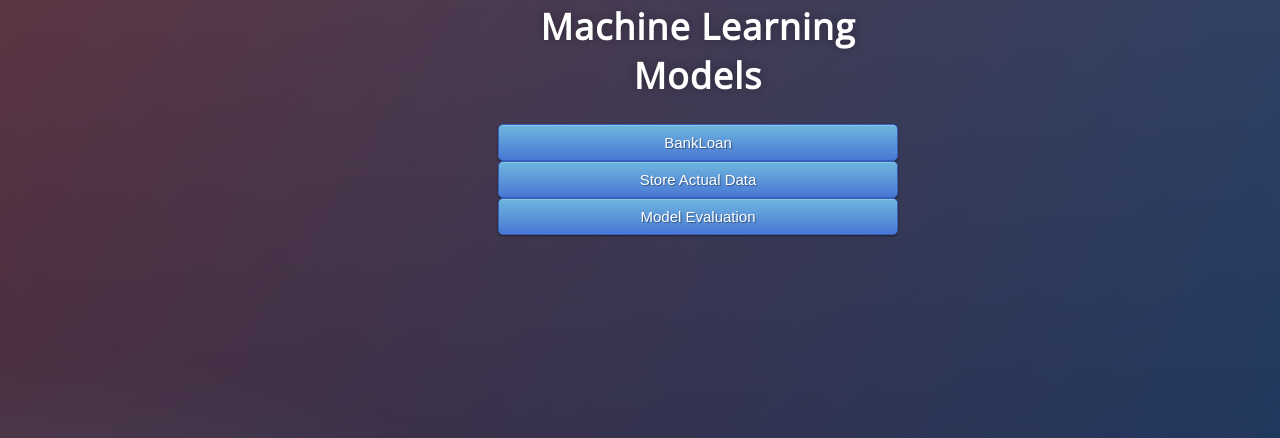
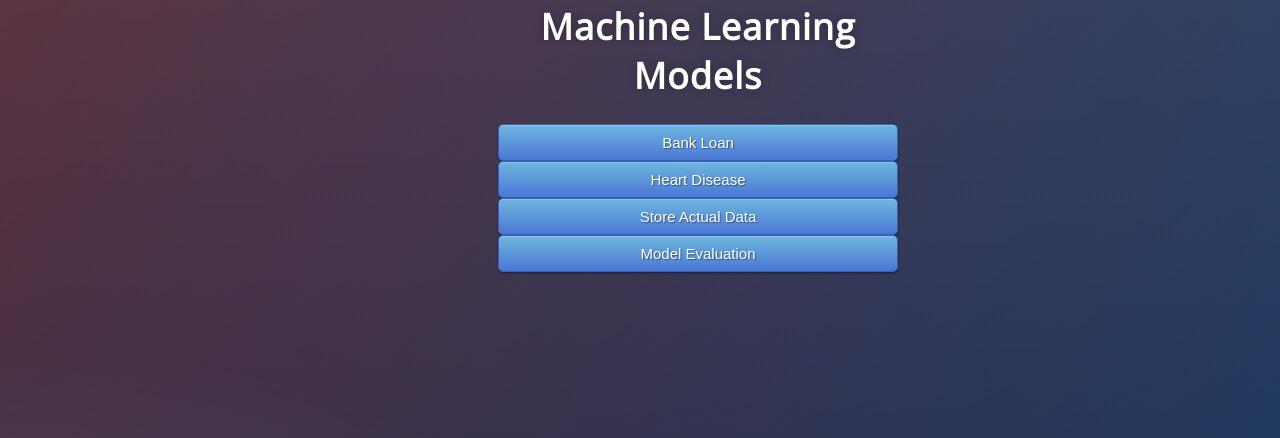
Before and after one commit to winstonjoels/mlops, a Flask app: page / in a window 1280 px wide. Shown: the top 438 px of the page. Run offline with Flask 2, Linux system fonts and the light colour scheme.

Commit message:
Update home.html

```diff
--- a/templates/home.html
+++ b/templates/home.html
@@ -14,7 +14,10 @@
 		<div class="login">
 			<h1>Machine Learning Models</h1>
 			<form action="{{ url_for('model', name="bank")}}" method="POST">
-				<button type="submit" class="btn btn-primary btn-block btn-large">BankLoan</button>
+				<button type="submit" class="btn btn-primary btn-block btn-large">Bank Loan</button>
+			</form>
+			<form action="{{ url_for('model', name="heart")}}" method="POST">
+				<button type="submit" class="btn btn-primary btn-block btn-large">Heart Disease</button>
 			</form>
 			<form action="{{ url_for('eval')}}" method="POST">
 				<button type="submit" class="btn btn-primary btn-block btn-large">Store Actual Data</button>
```
